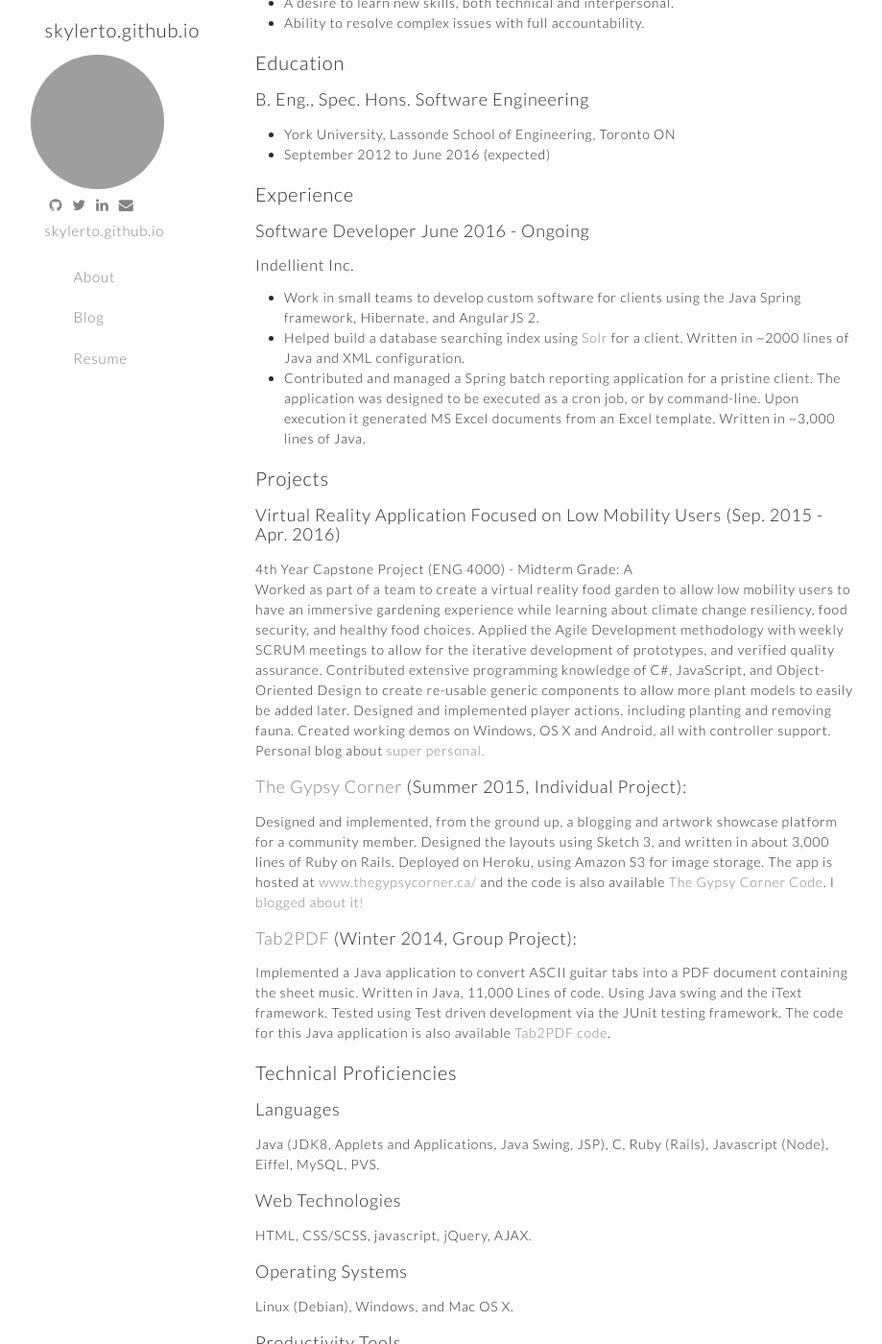
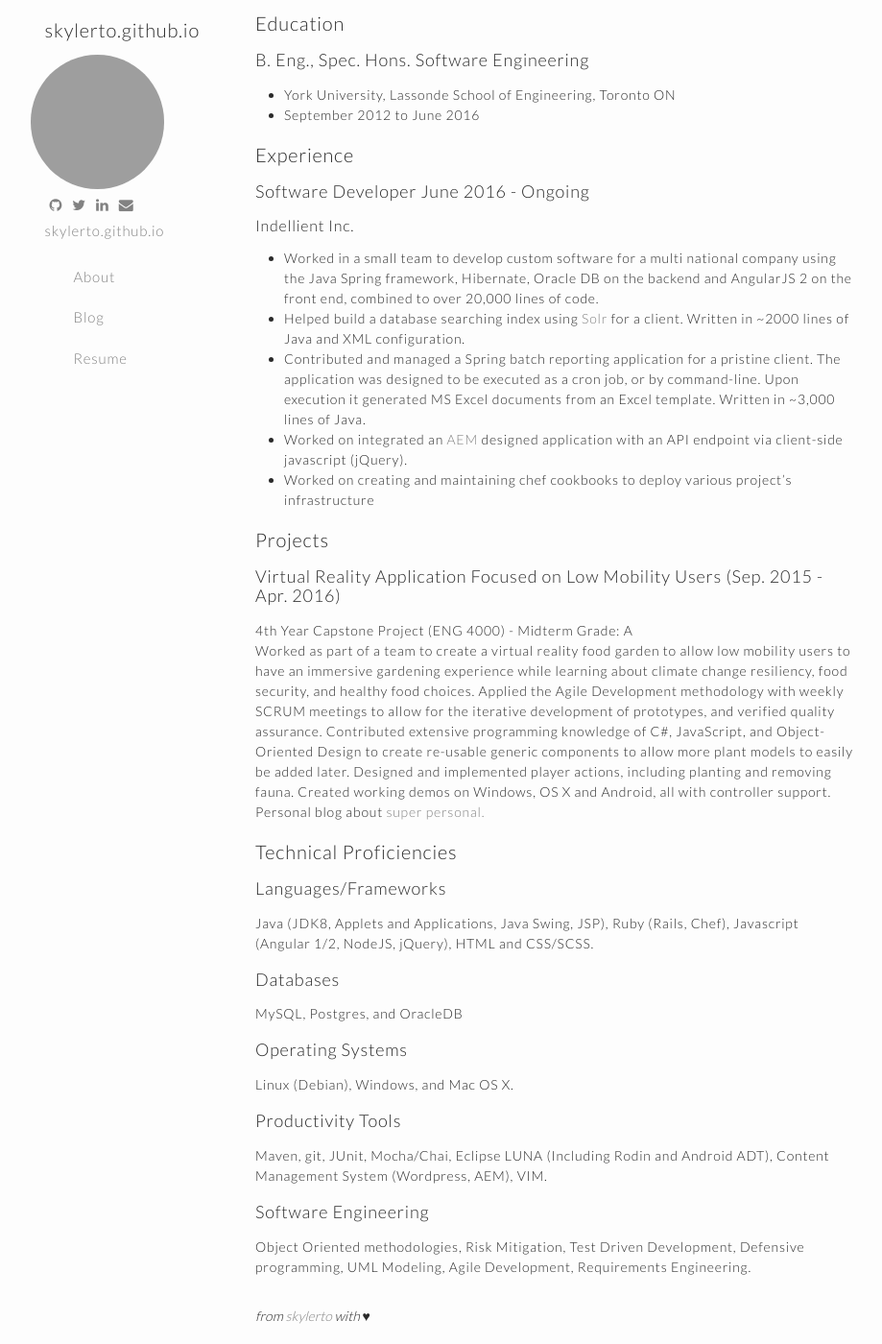
Before and after one commit to skylerto/skylerto.github.io, a Jekyll site: the page built from resume.md, in a window 1280 px wide and 1400 px high, scrolled down 296 px. Shown: the whole window at 96% size, without its empty margins (159-1078 px from the left). Built offline with Jekyll 4.4.1, drawn with Linux system fonts in a browser that asks for light colours; some of the changed text lies outside the part shown; grey boxes are pictures that could not be loaded.

Commit message:
update resume

```diff
--- a/resume.md
+++ b/resume.md
@@ -3,7 +3,7 @@ layout: page
 title: Resume
 permalink: /resume/
 ---
-[A PDF version is also available.](../docs/resume.pdf)
+<!-- [A PDF version is also available.](../docs/resume.pdf) -->
 
 ## Objective
 To challenge myself and make a difference, while acquiring knowledge to further both myself, and your company.
@@ -16,16 +16,26 @@ I am a dedicated, quick learning team player offering:
 
 ### B. Eng., Spec. Hons. Software Engineering
   - York University, Lassonde School of Engineering, Toronto ON
-  - September 2012 to June 2016 (expected)
+  - September 2012 to June 2016
 
 ## Experience
 
 ### Software Developer June 2016 - Ongoing
 
 #### Indellient Inc.
-- Work in small teams to develop custom software for clients using the Java Spring framework, Hibernate, and AngularJS 2.
-- Helped build a database searching index using [Solr](http://lucene.apache.org/solr/) for a client. Written in ~2000 lines of Java and XML configuration.
-- Contributed and managed a Spring batch reporting application for a pristine client. The application was designed to be executed as a cron job, or by command-line. Upon execution it generated MS Excel documents from an Excel template. Written in ~3,000 lines of Java.
+- Worked in a small team to develop custom software for a multi national company
+  using the Java Spring framework, Hibernate, Oracle DB on the backend and
+  AngularJS 2 on the front end, combined to over 20,000 lines of code.
+- Helped build a database searching index using [Solr](http://lucene.apache.org/solr/)
+  for a client. Written in ~2000 lines of Java and XML configuration.
+- Contributed and managed a Spring batch reporting application for a pristine
+  client. The application was designed to be executed as a cron job, or by
+  command-line. Upon execution it generated MS Excel documents from an Excel
+  template. Written in ~3,000 lines of Java.
+- Worked on integrated an
+  [AEM](http://www.adobe.com/ca/marketing-cloud/enterprise-content-management.html) designed application with an API endpoint via
+  client-side javascript (jQuery).
+- Worked on creating and maintaining chef cookbooks to deploy various project's infrastructure
 
 ## Projects
 
@@ -42,30 +52,19 @@ plant models to easily be added later. Designed and implemented player
 actions, including planting and removing fauna. Created working demos on Windows, OS X and Android, all with controller
 support. Personal blog about [super personal.](http://skylerlayne.me/2016/04/01/what-i-learned-from-capstone.html)
 
-### [The Gypsy Corner](http://www.thegypsycorner.ca/) (Summer 2015, Individual Project):
-Designed and implemented, from the ground up, a blogging and artwork showcase
- platform for a community member. Designed the layouts using Sketch 3, and written in
- about 3,000 lines of Ruby on Rails. Deployed on Heroku, using Amazon S3 for image storage. The app is hosted at [www.thegypsycorner.ca/](http://www.thegypsycorner.ca/) and the code is also available [The Gypsy Corner Code](https://github.com/skylerto/thegypsycorner/tree/master/gypsycorner). I [blogged about it!](http://skylerlayne.me/programming/ruby/2015/06/21/ruby-production.html)
-
-### [Tab2PDF](https://github.com/skylerto/RuntimeDefenders3) (Winter 2014, Group Project):
-Implemented a Java application to convert ASCII guitar tabs into a PDF document
- containing the sheet music. Written in Java, 11,000 Lines of code. Using Java swing and
- the iText framework. Tested using Test driven development via the JUnit testing
- framework. The code for this Java application is also available [Tab2PDF code](https://github.com/skylerto/RuntimeDefenders3).
-
 ## Technical Proficiencies
 
-### Languages
-Java (JDK8, Applets and Applications, Java Swing, JSP), C, Ruby (Rails), Javascript (Node), Eiffel, MySQL, PVS.
+### Languages/Frameworks
+Java (JDK8, Applets and Applications, Java Swing, JSP), Ruby (Rails, Chef), Javascript (Angular 1/2, NodeJS, jQuery), HTML and CSS/SCSS.
 
-### Web Technologies
-HTML, CSS/SCSS, javascript, jQuery, AJAX.
+### Databases
+MySQL, Postgres, and OracleDB
 
 ### Operating Systems
 Linux (Debian), Windows, and Mac OS X.
 
 ### Productivity Tools
-Maven, JUnit, Mocha/Chai, Eclipse LUNA (Including Rodin and Android ADT), Content Management System (Wordpress), VIM, Atom, git.
+Maven, git, JUnit, Mocha/Chai, Eclipse LUNA (Including Rodin and Android ADT), Content Management System (Wordpress, AEM), VIM.
 
 ### Software Engineering
 Object Oriented methodologies, Risk Mitigation, Test Driven Development, Defensive programming, UML Modeling, Agile Development, Requirements Engineering.
```
